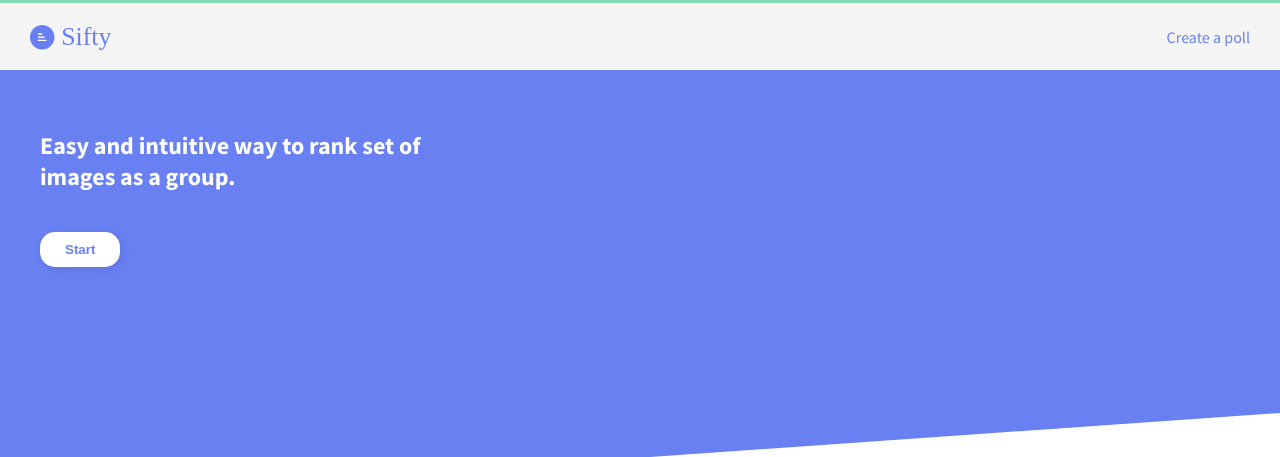
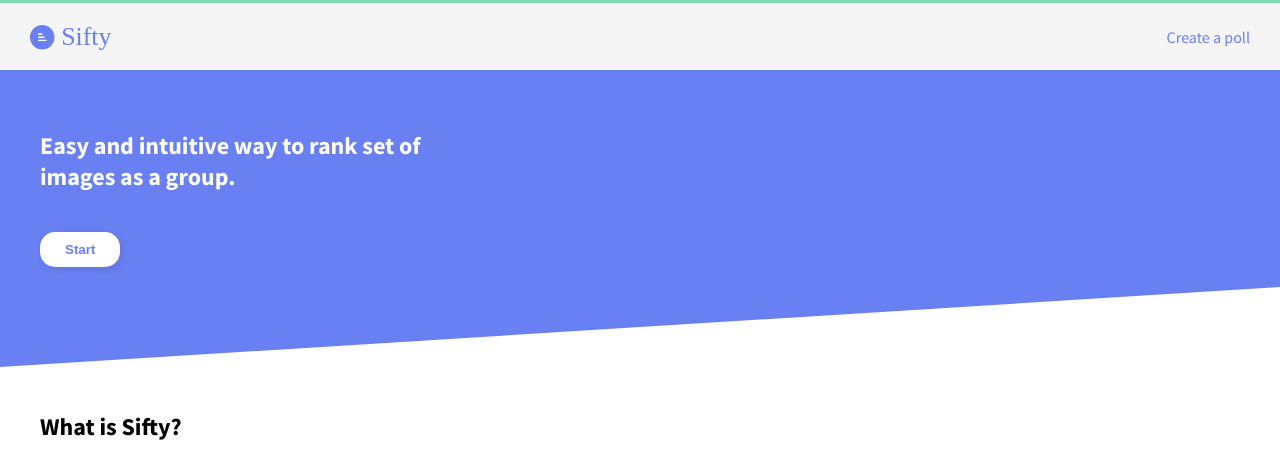
Before and after one commit to alvarcarto/alvarcarto-rank-ui, a React (Create React App) app: page / in a window 1280 px wide. Shown: the top 457 px of the page. Built offline with nearby package versions, Linux system fonts and the light colour scheme.

Commit message:
Fix blue triangle

```diff
--- a/src/pages/Landing.js
+++ b/src/pages/Landing.js
@@ -7,29 +7,10 @@ import Footer from '../components/Footer'
 import config from '../config'
 
 const IntroSection = styled.div`
-  padding: 60px 40px 8vw 40px;
+  padding: 60px 40px 20px 40px;
   background: #6980F3;
   color: white;
   position: relative;
-
-  &:after {
-    content: "";
-    position: absolute;
-    z-index: -1;
-    bottom: 0;
-    right: 0;
-    width: 100%;
-    height: 6000px;
-    transform: skewY(-6deg);
-    transform-origin: 100% 100%;
-    background: #6980F3;
-  }
-
-  @media (min-width: 600px) {
-    &:after {
-      transform: skewY(-4deg);
-    }
-  }
 `
 const Slogan = styled.p`
   margin: 0;
@@ -44,8 +25,16 @@ const BenefitsSection = styled.div`
 `
 
 const BlueTriangle = styled.img`
-  height: 40px;
+  height: 50px;
   width: 100%;
+
+  @media (min-width: 600px) {
+    height: 60px;
+  }
+
+  @media (min-width: 1200px) {
+    height: 80px;
+  }
 `
 
 class LandingPage extends Component {
@@ -56,8 +45,8 @@ class LandingPage extends Component {
         <IntroSection>
           <Slogan>Easy and intuitive way to rank set of images as a group.</Slogan>
           <Link to="/new-poll"><Button onClick={console.log}>Start</Button></Link>
-          <BlueTriangle src={`${config.PUBLIC_URL}/assets/blue-triangle.svg`} alt="" />
         </IntroSection>
+        <BlueTriangle src={`${config.PUBLIC_URL}/assets/blue-triangle.svg`} alt="" />
         <BenefitsSection>
           <h2>What is Sifty?</h2>
           <p>
```
Also changed, not shown: public/assets/blue-triangle.svg.
